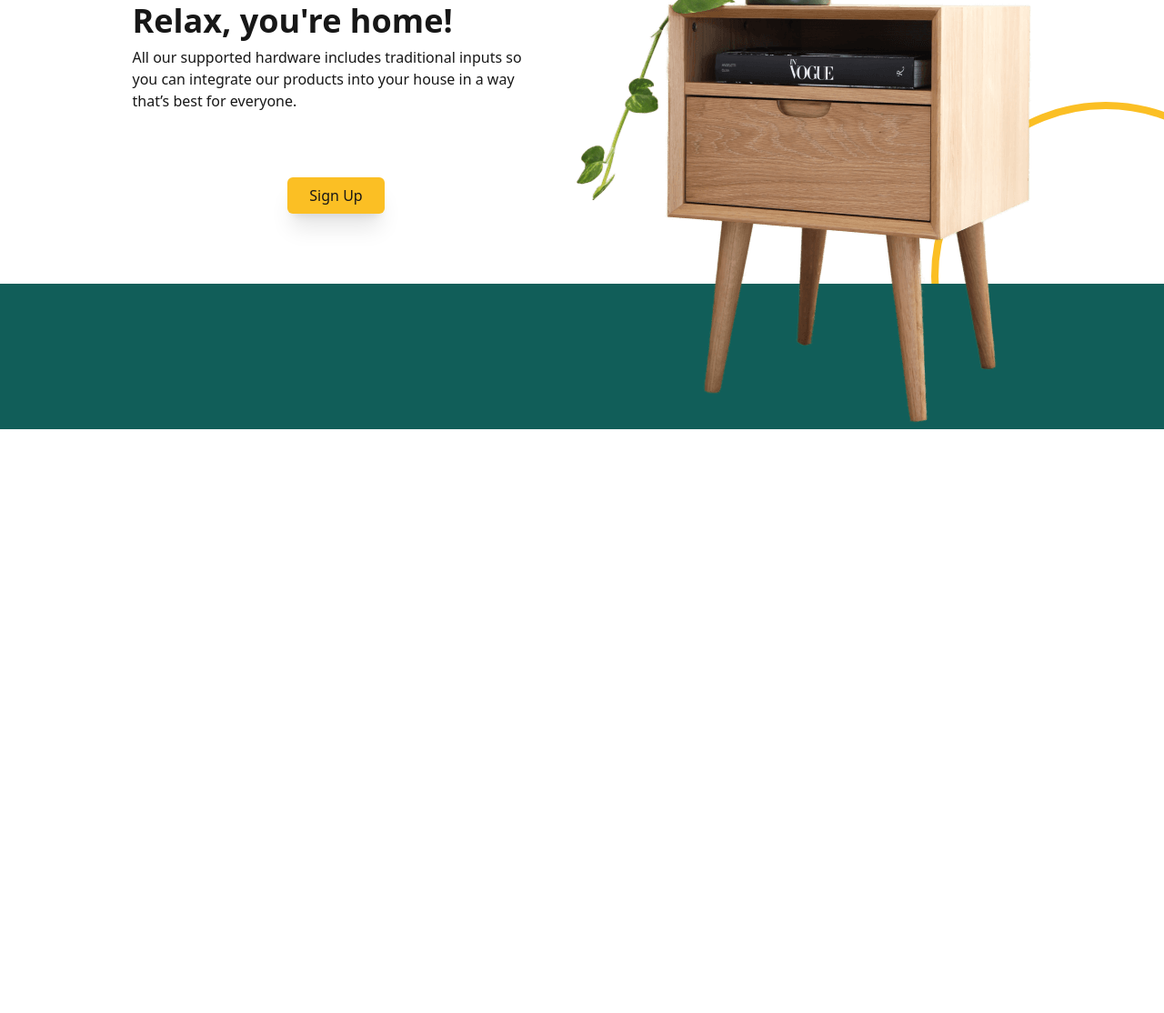
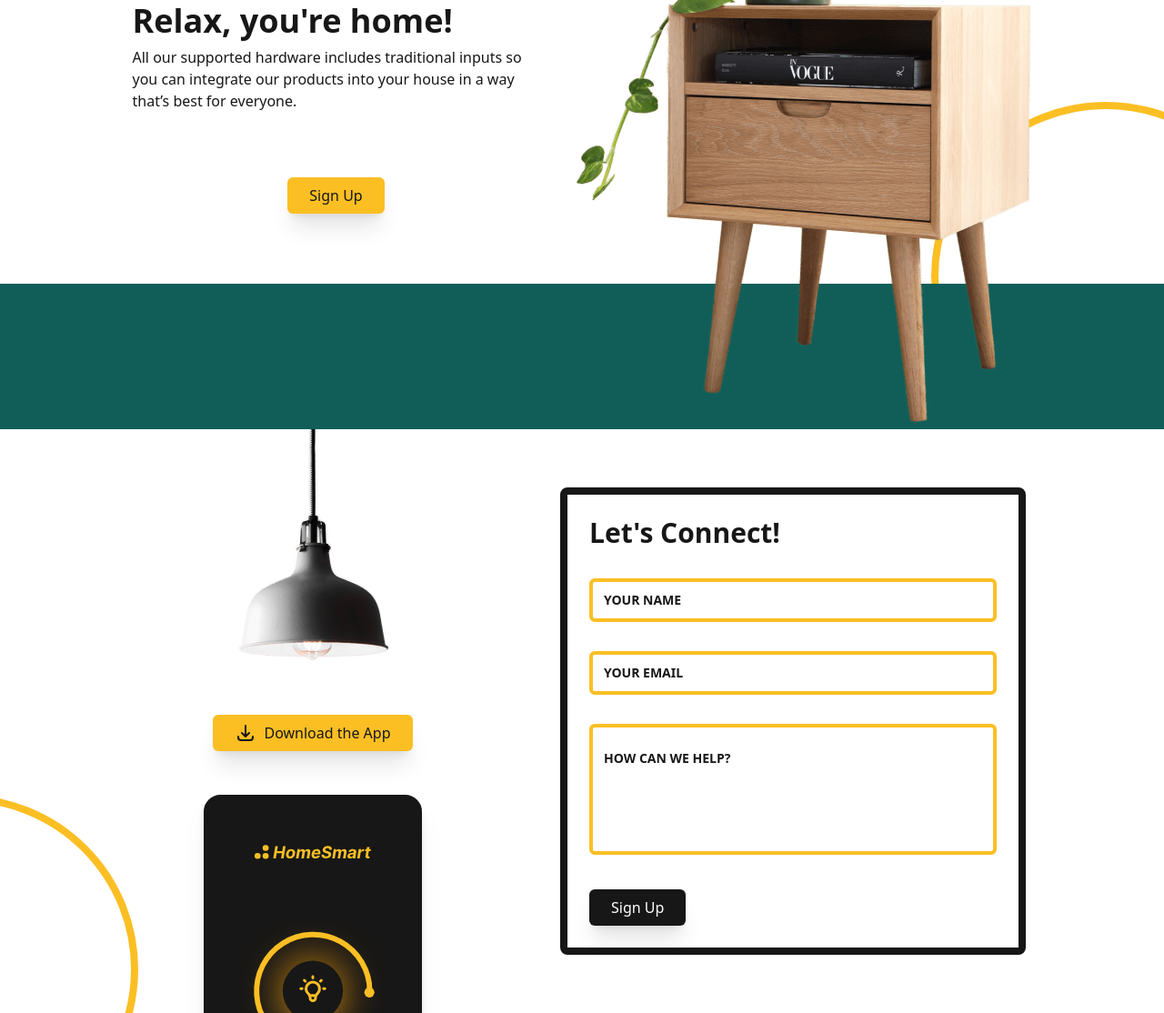
Before and after one commit to Alexie7777/HomeSmart-Landing-Page, a website built with Vite: page index.html in a window 1280 px wide. Shown: the part 2170-3284 px from the top of the page at 91% size. Before the commit the page ends 2642 px from the top, so only its background shows below. Built offline with nearby package versions, Linux system fonts and the light colour scheme.

Commit message:
🆕 finish submit form

```diff
--- a/index.html
+++ b/index.html
@@ -282,6 +282,99 @@
       </section>
     </main>
 
+    <section
+      class="container mx-auto px-8 overflow-hidden"
+      aria-labelledby="contact"
+    >
+      <div class="flex flex-wrap justify-center gap-12 md:gap-6 lg:gap-20">
+        <div class="md:flex-1 md:max-w-sm relative">
+          <img src="assets/lamp.png" alt="lamp" class="mx-auto" />
+          <a
+            href="#"
+            class="py-2 px-6 bg-amber-400 dark:text-neutral-900 w-max mx-auto mt-12 md:mb-12 flex gap-2 rounded-md shadow-xl focus-visible:ring-4 ring-neutral-900 ring-offset-4 ring-offset-white dark:ring-amber-400"
+          >
+            <svg
+              xmlns="http://www.w3.org/2000/svg"
+              class="h-6 w-6"
+              fill="none"
+              viewBox="0 0 24 24"
+              stroke="currentColor"
+              stroke-width="2"
+            >
+              <path
+                stroke-linecap="round"
+                stroke-linejoin="round"
+                d="M4 16v1a3 3 0 003 3h10a3 3 0 003-3v-1m-4-4l-4 4m0 0l-4-4m4 4V4"
+              />
+            </svg>
+            <span>Download the App</span>
+          </a>
+          <img
+            src="assets/app.svg"
+            alt="app"
+            width="240"
+            class="hidden md:block drop-shadow-xl absolute left-1/2 -translate-x-1/2 max-w-16 xl:max-w-xs"
+          />
+          <div
+            class="absolute -bottom-18 -left-1/2 -translate-x-1/2 aspect-square md:border-8 border-amber-400 rounded-full md:w-72 lg:w-96 -z-10"
+            aria-label="circle"
+          ></div>
+        </div>
+        <form
+          class="relative border-8 border-neutral-900 p-6 rounded-lg grid gap-8 md:flex-1 md:max-w-lg my-4 md:my-12 lg:my-16 bg-white dark:bg-neutral-800 w-full"
+        >
+          <h3 id="contact" class="text-3xl font-bold">Let's Connect!</h3>
+          <div class="relative">
+            <input
+              type="text"
+              id="name"
+              class="peer form-input w-full border-4 border-amber-400 rounded-md focus:ring-2 focus:ring-offset-2 dark:focus:ring-amber-400 focus:outline-none dark:bg-amber-400 dark:text-neutral-900 placeholder-transparent"
+              placeholder="Your Name"
+            />
+            <label
+              for="name"
+              class="text-neutral-500 text-sm font-bold uppercase absolute -top-4 left-2 -translate-y-1/2 transition-all peer-placeholder-shown:left-4 peer-placeholder-shown:top-1/2 peer-placeholder-shown:text-neutral-900 peerfocu peer-focus:-top-4 peer-focus:left-2 peer-focus:text-neutral-600 dark:peer-focus:text-neutral-300"
+              >Your Name</label
+            >
+          </div>
+          <div class="relative">
+            <input
+              type="text"
+              id="email"
+              class="peer form-input w-full border-4 border-amber-400 rounded-md focus:ring-2 focus:ring-offset-2 dark:focus:ring-amber-400 focus:outline-none dark:bg-amber-400 dark:text-neutral-900 placeholder-transparent"
+              placeholder="Your Email"
+            />
+            <label
+              for="email"
+              class="text-neutral-500 text-sm font-bold uppercase absolute -top-4 left-2 -translate-y-1/2 transition-all peer-placeholder-shown:left-4 peer-placeholder-shown:top-1/2 peer-placeholder-shown:text-neutral-900 peerfocu peer-focus:-top-4 peer-focus:left-2 peer-focus:text-neutral-600 dark:peer-focus:text-neutral-300"
+              >Your Email</label
+            >
+          </div>
+          <div class="relative">
+            <textarea
+              class="peer form-textarea resize-none w-full border-4 border-amber-400 rounded-md focus:ring-2 focus:ring-offset-2 dark:focus:ring-amber-400 focus:outline-none dark:bg-amber-400 dark:text-neutral-900 placeholder-transparent"
+              rows="5"
+              cols="20"
+              name="content"
+              id="content"
+              placeholder="How can we help?"
+            ></textarea>
+            <label
+              class="text-neutral-500 text-sm font-bold uppercase absolute -top-4 left-2 -translate-y-1/2 transition-all peer-placeholder-shown:left-4 peer-placeholder-shown:top-1/4 peer-placeholder-shown:text-neutral-900 peerfocu peer-focus:-top-4 peer-focus:left-2 peer-focus:text-neutral-600 dark:peer-focus:text-neutral-300"
+              for="content"
+              >How can we help?</label
+            >
+          </div>
+          <a
+            class="py-2 px-6 bg-neutral-900 text-white w-max rounded-md shadow-xl focus-visible:ring-4 ring-neutral-900 ring-offset-4 ring-offset-white-400 hover:shadow-none focus:outline-none"
+            role="menuitem"
+            href="/"
+            >Sign Up</a
+          >
+        </form>
+      </div>
+    </section>
+
     <script type="module" src="/src/main.js"></script>
   </body>
 </html>
--- a/tailwind.config.js
+++ b/tailwind.config.js
@@ -5,7 +5,11 @@ module.exports = {
     "./src/**/*.{vue,js,ts,jsx,tsx}",
   ],
   theme: {
-    extend: {},
+    extend: {
+      maxWidth: {
+        "16": "16rem",
+      },
+    },
   },
   plugins: [
     require("@tailwindcss/forms"),
```
